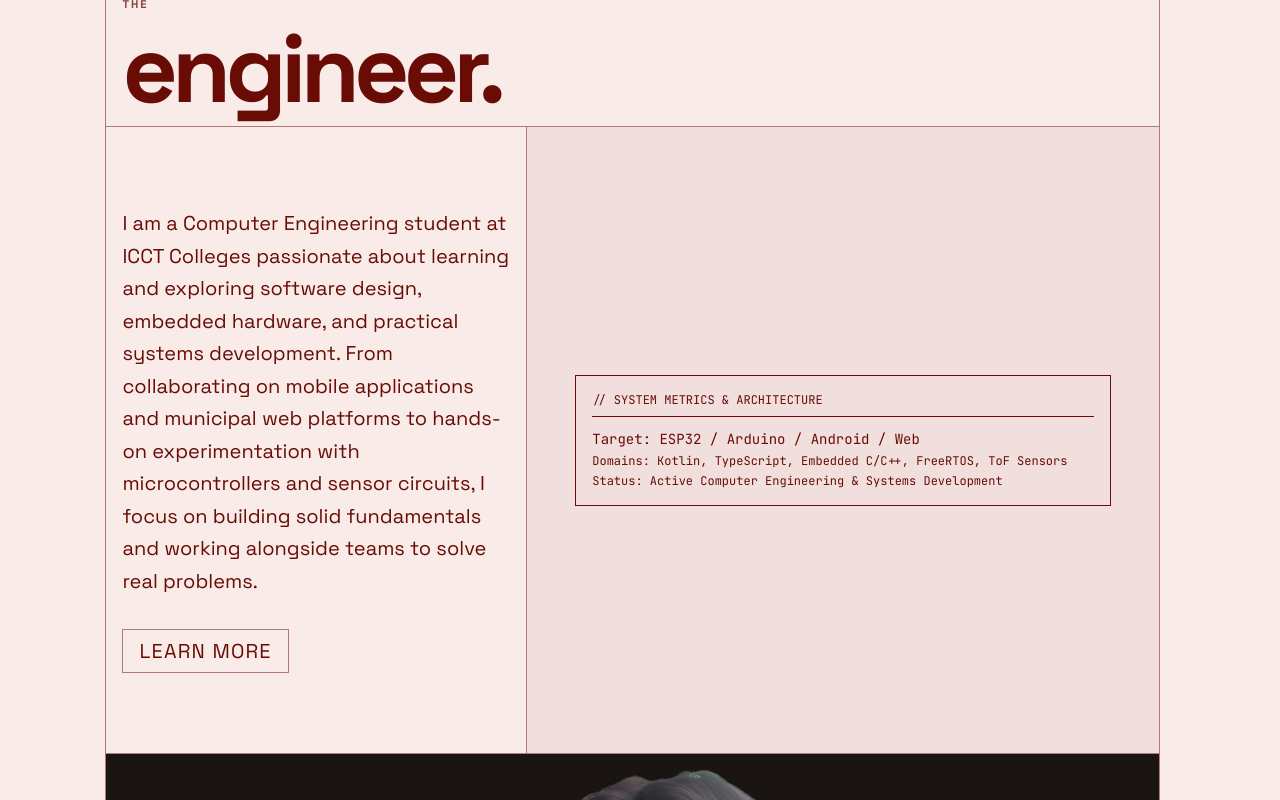
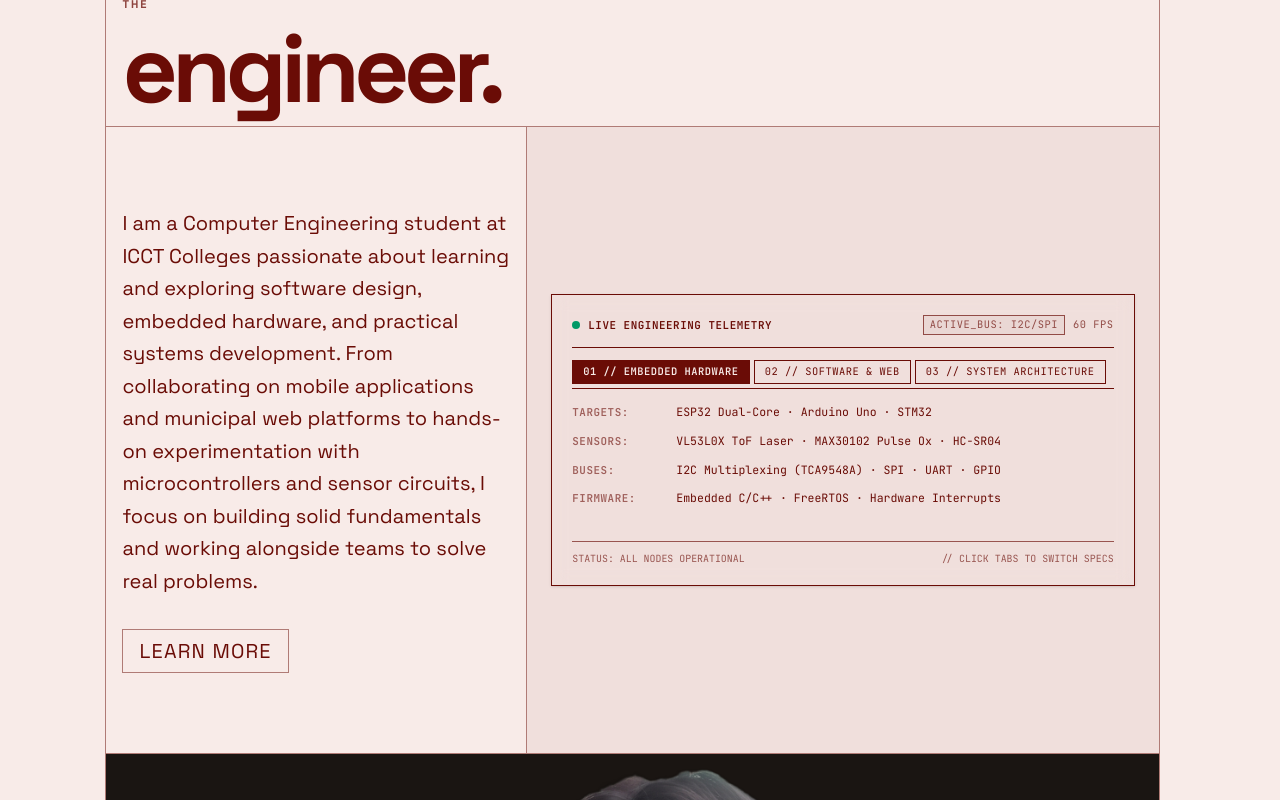
Before and after one commit to RyKhaan/Ryan-Portfolio, a React (Vite) app: page / in a window 1280 px wide. Shown: the part 980-1780 px from the top of the page. Built offline with nearby package versions, Linux system fonts and the light colour scheme.

Commit message:
Add scroll animations, interactive engineering telemetry, and fix about background photo framing

```diff
--- a/src/App.tsx
+++ b/src/App.tsx
@@ -4,6 +4,7 @@ import { BackgroundGrid } from './components/BackgroundGrid';
 import { Header } from './components/Header';
 import { MenuDrawer } from './components/MenuDrawer';
 import { IntroOverlay } from './components/IntroOverlay';
+import { ScrollProgressBar } from './components/ScrollProgressBar';
 import { Footer } from './components/Footer';
 import { HomePage } from './pages/HomePage';
 import { AboutPage } from './pages/AboutPage';
@@ -65,6 +66,8 @@ const AppContent: React.FC = () => {
         isDark={isDark}
         toggleTheme={toggleTheme}
       />
+      {/* Kinetic Top Scroll Progress Bar */}
+      <ScrollProgressBar />
       {/* Navigation Drawer */}
       <MenuDrawer isOpen={isMenuOpen} onClose={() => setIsMenuOpen(false)} />
 
--- /dev/null
+++ b/src/components/EngineeringTelemetry.tsx
@@ -0,0 +1,135 @@
+import React, { useState } from 'react';
+import { motion, AnimatePresence } from 'framer-motion';
+
+interface TelemetryTab {
+  id: string;
+  label: string;
+  shortLabel: string;
+  items: { label: string; value: string }[];
+  status: string;
+}
+
+const TELEMETRY_DATA: TelemetryTab[] = [
+  {
+    id: 'hardware',
+    label: '01 // Embedded Hardware',
+    shortLabel: 'Hardware',
+    status: 'ACTIVE_BUS: I2C/SPI',
+    items: [
+      { label: 'Targets', value: 'ESP32 Dual-Core · Arduino Uno · STM32' },
+      { label: 'Sensors', value: 'VL53L0X ToF Laser · MAX30102 Pulse Ox · HC-SR04' },
+      { label: 'Buses', value: 'I2C Multiplexing (TCA9548A) · SPI · UART · GPIO' },
+      { label: 'Firmware', value: 'Embedded C/C++ · FreeRTOS · Hardware Interrupts' },
+    ],
+  },
+  {
+    id: 'software',
+    label: '02 // Software & Web',
+    shortLabel: 'Software',
+    status: 'COMPILER: TS/KOTLIN',
+    items: [
+      { label: 'Frontend', value: 'React 19 · TypeScript · Vite · Tailwind CSS v4' },
+      { label: 'Mobile', value: 'Android Studio · Kotlin · Jetpack Compose · BLE' },
+      { label: 'Services', value: 'Firebase Auth · Cloud Firestore · REST Endpoints' },
+      { label: 'Motion', value: 'Framer Motion · 60 FPS GPU-Accelerated Pipelines' },
+    ],
+  },
+  {
+    id: 'systems',
+    label: '03 // System Architecture',
+    shortLabel: 'Systems',
+    status: 'PIPELINE: MULTI-TIER',
+    items: [
+      { label: 'Topology', value: 'Edge Microcontroller ➔ Gateway ➔ Cloud Sync' },
+      { label: 'Methods', value: 'Finite State Machines · Event-Driven Architecture' },
+      { label: 'Prototypes', value: 'Smart Parking System · Medical Spirometer · Agri-Cart' },
+      { label: 'Telemetry', value: 'Real-time Slot Sensor Calibration · Sub-20ms Latency' },
+    ],
+  },
+];
+
+export const EngineeringTelemetry: React.FC = () => {
+  const [activeTabId, setActiveTabId] = useState<string>('hardware');
+  const activeTab = TELEMETRY_DATA.find((t) => t.id === activeTabId) || TELEMETRY_DATA[0];
+
+  return (
+    <div className="border border-brand-primary/30 p-4 sm:p-5 bg-brand-cream/70 backdrop-blur-sm font-mono text-xs shadow-sm">
+      {/* Terminal Title Bar */}
+      <div className="flex flex-wrap items-center justify-between gap-2 pb-3 border-b border-brand-primary/20">
+        <div className="flex items-center gap-2">
+          <span className="relative flex h-2 w-2">
+            <span className="animate-ping absolute inline-flex h-full w-full rounded-full bg-emerald-500 opacity-75"></span>
+            <span className="relative inline-flex rounded-full h-2 w-2 bg-emerald-600"></span>
+          </span>
+          <span className="font-bold tracking-wider uppercase text-brand-primary text-[0.68rem]">
+            LIVE ENGINEERING TELEMETRY
+          </span>
+        </div>
+        <div className="flex items-center gap-2 text-[0.65rem] opacity-70 tracking-wider">
+          <span className="px-1.5 py-0.5 border border-brand-primary/20 bg-brand-primary/5">
+            {activeTab.status}
+          </span>
+          <span className="hidden sm:inline-block">60 FPS</span>
+        </div>
+      </div>
+
+      {/* Interactive Tabs */}
+      <div className="flex border-b border-brand-primary/20 mt-3 gap-1 overflow-x-auto pb-1 scrollbar-none">
+        {TELEMETRY_DATA.map((tab) => {
+          const isActive = tab.id === activeTabId;
+          return (
+            <button
+              key={tab.id}
+              type="button"
+              onClick={() => setActiveTabId(tab.id)}
+              className={`px-2.5 py-1 text-[0.65rem] uppercase tracking-wider transition-all duration-200 cursor-pointer active:scale-[0.97] border ${
+                isActive
+                  ? 'border-brand-primary bg-brand-primary text-brand-cream font-bold'
+                  : 'border-brand-primary/30 text-brand-primary hover:bg-brand-primary/10'
+              }`}
+            >
+              <span className="hidden sm:inline">{tab.label}</span>
+              <span className="sm:hidden">{tab.shortLabel}</span>
+            </button>
+          );
+        })}
+      </div>
+
+      {/* Dynamic Animated Content */}
+      <div className="min-h-[140px] pt-3.5">
+        <AnimatePresence mode="wait">
+          <motion.div
+            key={activeTab.id}
+            initial={{ opacity: 0, y: 6 }}
+            animate={{ opacity: 1, y: 0 }}
+            exit={{ opacity: 0, y: -6 }}
+            transition={{ duration: 0.2, ease: 'easeOut' }}
+            className="flex flex-col gap-2.5"
+          >
+            {activeTab.items.map((item, idx) => (
+              <div
+                key={idx}
+                className="flex flex-col sm:flex-row sm:items-baseline gap-1 sm:gap-2 leading-relaxed"
+              >
+                <span className="shrink-0 font-bold opacity-60 text-[0.68rem] tracking-wider uppercase sm:w-24">
+                  {item.label}:
+                </span>
+                <span className="text-[0.72rem] text-brand-primary/95 break-words">
+                  {item.value}
+                </span>
+              </div>
+            ))}
+          </motion.div>
+        </AnimatePresence>
+      </div>
+
+      {/* Terminal Footer Indicator */}
+      <div className="mt-3 pt-2.5 border-t border-brand-primary/15 flex items-center justify-between text-[0.62rem] opacity-65">
+        <span>STATUS: ALL NODES OPERATIONAL</span>
+        <span className="cursor-default select-none">// CLICK TABS TO SWITCH SPECS</span>
+      </div>
+    </div>
+  );
+};
+
+export default EngineeringTelemetry;
--- /dev/null
+++ b/src/components/ScrollProgressBar.tsx
@@ -0,0 +1,21 @@
+import React from 'react';
+import { motion, useScroll, useSpring } from 'framer-motion';
+
+export const ScrollProgressBar: React.FC = () => {
+  const { scrollYProgress } = useScroll();
+  const scaleX = useSpring(scrollYProgress, {
+    stiffness: 300,
+    damping: 35,
+    restDelta: 0.001,
+  });
+
+  return (
+    <motion.div
+      className="fixed top-14 md:top-16 left-0 right-0 z-40 h-[2px] bg-brand-primary origin-left pointer-events-none"
+      style={{ scaleX }}
+      aria-hidden="true"
+    />
+  );
+};
+
+export default ScrollProgressBar;
--- a/src/pages/HomePage.tsx
+++ b/src/pages/HomePage.tsx
@@ -4,6 +4,7 @@ import { motion } from 'framer-motion';
 import { SelectedWorksCarousel } from '../components/SelectedWorksCarousel';
 import { ServicesSection } from '../components/ServicesSection';
 import { ChatCtaSection } from '../components/ChatCtaSection';
+import { EngineeringTelemetry } from '../components/EngineeringTelemetry';
 import { PORTFOLIO_DATA } from '../data/portfolioData';
 
 export const HomePage: React.FC = () => {
@@ -99,7 +100,13 @@ export const HomePage: React.FC = () => {
       {/* SECTION 2: THE ENGINEER / BIO */}
       <section className="text-brand-primary">
         <div className="grid grid-cols-4 md:grid-cols-12">
-          <div className="col-span-4 md:col-span-10 md:col-start-2 border-x border-brand-primary/50 pt-16 md:pt-40 pb-0">
+          <motion.div
+            initial={{ opacity: 0, y: 24 }}
+            whileInView={{ opacity: 1, y: 0 }}
+            viewport={{ once: true, amount: 0.1 }}
+            transition={{ duration: 0.5, ease: [0.23, 1, 0.32, 1] }}
+            className="col-span-4 md:col-span-10 md:col-start-2 border-x border-brand-primary/50 pt-16 md:pt-40 pb-0"
+          >
             {/* Header */}
             <div className="grid grid-cols-4 md:grid-cols-10 border-b border-brand-primary/50">
               <div className="col-span-4 md:col-span-10 p-3 md:p-4">
@@ -121,7 +128,7 @@ export const HomePage: React.FC = () => {
                   </p>
                   <Link
                     to="/about"
-                    className="group/cta relative inline-block overflow-hidden border border-brand-primary/50 px-4 py-2 text-lg md:text-xl leading-[1.3] tracking-[0.06em] uppercase transition-colors hover:bg-brand-primary hover:text-brand-cream"
+                    className="group/cta relative inline-block overflow-hidden border border-brand-primary/50 px-4 py-2 text-lg md:text-xl leading-[1.3] tracking-[0.06em] uppercase transition-colors hover:bg-brand-primary hover:text-brand-cream active:scale-[0.97]"
                   >
                     <span className="block transition-transform duration-[450ms] ease-[cubic-bezier(0.65,0,0.35,1)] group-hover/cta:-translate-y-[200%]">
                       learn more
@@ -135,38 +142,25 @@ export const HomePage: React.FC = () => {
                   </Link>
                 </div>
 
-                {/* Side Graphic / Terminal Aesthetic */}
-                <div className="col-span-4 md:col-span-6 min-h-[220px] md:min-h-[300px] bg-brand-primary/5 flex flex-col justify-center p-6 md:p-12 font-mono">
-                  <div className="border border-brand-primary/30 p-4 bg-brand-cream/60">
-                    <p className="text-xs text-brand-primary/60 pb-2 border-b border-brand-primary/20">
-                      // SYSTEM METRICS & ARCHITECTURE
-                    </p>
-                    <p className="text-sm text-brand-primary pt-3">
-                      Target: ESP32 / Arduino / Android / Web
-                    </p>
-                    <p className="text-xs text-brand-primary/80 pt-1">
-                      Domains: Kotlin, TypeScript, Embedded C/C++, FreeRTOS, ToF Sensors
-                    </p>
-                    <p className="text-xs text-brand-primary/70 pt-1">
-                      Status: Active Computer Engineering & Systems Development
-                    </p>
-                  </div>
+                {/* Side Graphic / Interactive Live Telemetry Console */}
+                <div className="col-span-4 md:col-span-6 min-h-[220px] md:min-h-[300px] bg-brand-primary/5 flex flex-col justify-center p-3 sm:p-5 md:p-6 font-mono">
+                  <EngineeringTelemetry />
                 </div>
               </div>
 
               {/* Banner Media Block */}
               <div className="grid grid-cols-4 md:grid-cols-10">
-                <div className="col-span-4 md:col-span-10 aspect-4/3 md:aspect-16/9 bg-brand-dark overflow-hidden relative">
+                <div className="col-span-4 md:col-span-10 aspect-4/3 md:aspect-16/9 bg-brand-dark overflow-hidden relative group">
                   <img
                     src="/assets/image3.png"
                     alt="Engineering Architecture"
-                    className="w-full h-full object-cover"
+                    className="w-full h-full object-cover transition-transform duration-700 ease-out group-hover:scale-[1.03]"
                   />
                   <div className="absolute inset-0 bg-brand-primary/15 mix-blend-multiply pointer-events-none" />
                 </div>
               </div>
             </div>
-          </div>
+          </motion.div>
         </div>
       </section>
 
```
Also changed, not shown: src/components/ServicesSection.tsx (+44 -13 lines), src/pages/AboutPage.tsx (+21 -10 lines), src/pages/WorksPage.tsx (+17 -6 lines), public/assets/about-background.webp.
